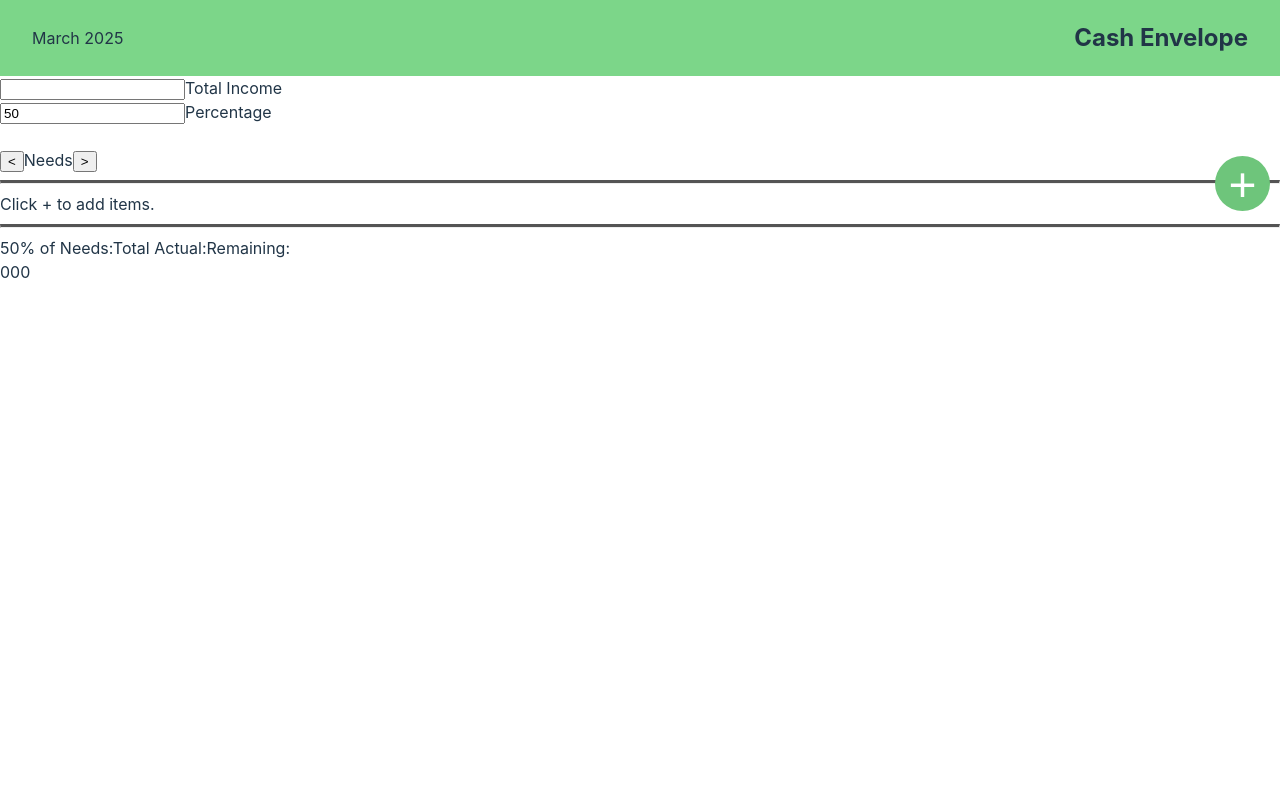
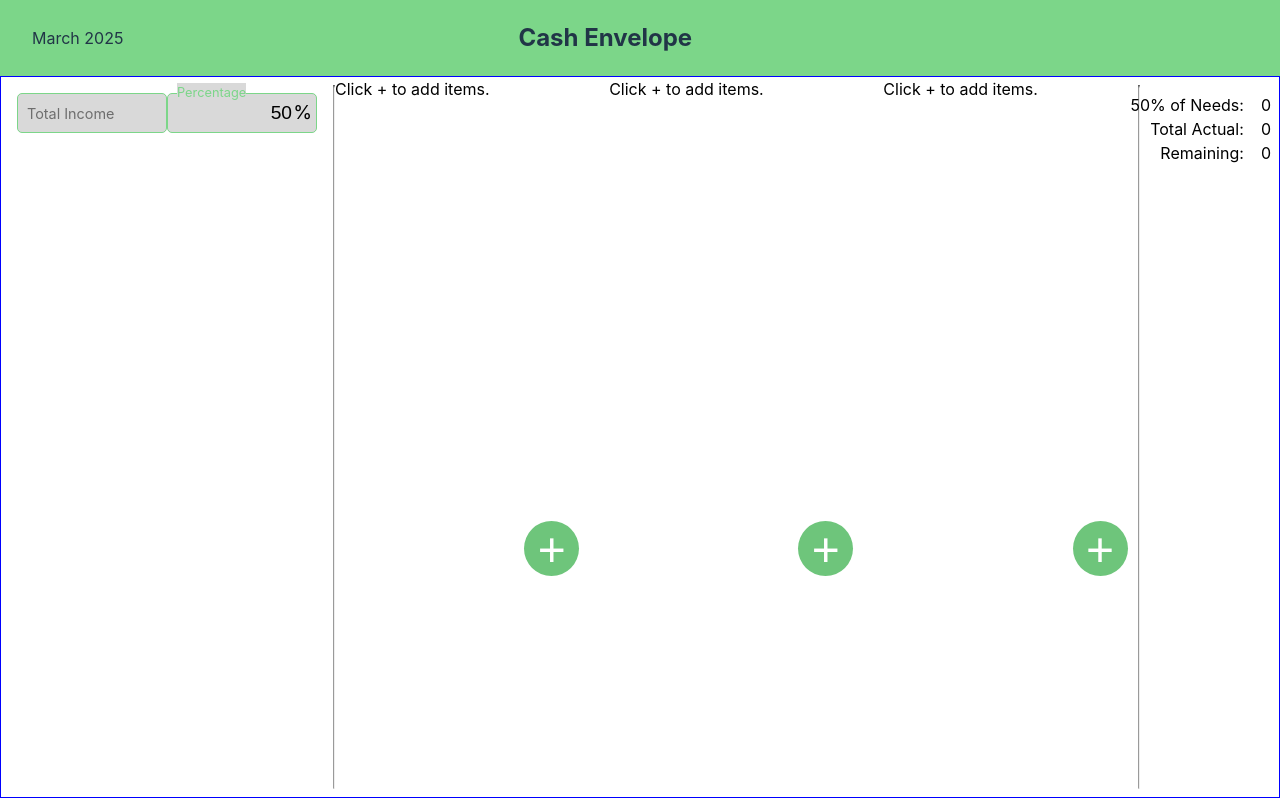
Before and after one commit to emscawas/cash-envelope, a React (Vite) app: page / in a window 1280 px wide. Built offline with nearby package versions, Linux system fonts and the light colour scheme.

Commit message:
wip: started doing css for desktop view of the budget, adjusted the header style to change responsively

```diff
--- a/src/components/body/BudgetPlanner.tsx
+++ b/src/components/body/BudgetPlanner.tsx
@@ -51,6 +51,9 @@ function BudgetPlanner() {
   const [currentBudget, setCurrentBudget] = useState(0);
   const [list, setList] = useState<BudgetItems[]>([]);
   const [budgetsPercentages, setBudgetsPercentages] = useState(defaultPercentages);
+  const [isWideScreen, setIsWideScreen] = useState(
+    window.matchMedia("(min-width: 768px)").matches
+  );
 
   // testing context usage here
   const addToList = (
@@ -92,6 +95,15 @@ function BudgetPlanner() {
 
   useEffect(() => {
     setBudgetsPercentage(budgetsPercentages[currentBudget]);
+
+    const handleResize = () => {
+      setIsWideScreen(window.matchMedia("(min-width: 768px)").matches);
+    };
+
+    window.addEventListener("resize", handleResize);
+    return () => {
+      window.removeEventListener("resize", handleResize);
+    };
   }, [currentBudget, budgetsPercentages]);
 
   const handleIncomeChange = (e: React.ChangeEvent<HTMLInputElement>) => {
@@ -258,7 +270,9 @@ function BudgetPlanner() {
         <Divider pixel="3" />
         {/* component for list of budgets allocated */}
         <div className="lists-tracker" id="slider">
-          {budgetPlannerBody[currentBudget]}
+          {isWideScreen
+            ? budgetPlannerBody // Display all components side by side
+            : budgetPlannerBody[currentBudget]} {/* Display one component at a time */}
         </div>
         <Divider pixel="3" />
         {/* component for footer */}
--- a/src/components/body/budgetplanner.css
+++ b/src/components/body/budgetplanner.css
@@ -1,4 +1,3 @@
-@media (max-width: 768px) {
 .body {
   height: 142px;
 }
@@ -28,8 +27,8 @@
   text-align: right;
 }
 
-  .income-text:not(:placeholder-shown) + .income-placeholder,
-  .income-text:focus + .income-placeholder {
+.income-text:not(:placeholder-shown)+.income-placeholder,
+.income-text:focus+.income-placeholder {
   top: -10px;
   font-size: 0.8rem;
   background-color: #d9d9d9;
@@ -78,9 +77,8 @@
   pointer-events: none;
 }
 
-  .percentage-text:not(:placeholder-shown)
-    + .percentage-placeholder,
-  .percentage-text:focus + .percentage-placeholder {
+.percentage-text:not(:placeholder-shown)+.percentage-placeholder,
+.percentage-text:focus+.percentage-placeholder {
   top: -10px;
   font-size: 0.8rem;
   background-color: #d9d9d9;
@@ -159,4 +157,25 @@
   flex-direction: column;
   align-items: flex-end;
 }
+
+@media (min-width: 768px) {
+  .body {
+    height: 90vh;
+    border: 1px solid blue;
+    display: flex;
   }
+
+  .navigations {
+    display: none;
+  }
+
+  #slider {
+    display: flex;
+    justify-content: space-between;
+    gap: 20px;
+  }
+
+  #slider > * {
+    flex: 1;
+  }
+}
--- a/src/components/header/header.css
+++ b/src/components/header/header.css
@@ -10,5 +10,23 @@
     display: flex;
     justify-content: space-between;
     width: 150px;
-    /* border: 2px solid black; */
 }
+
+@media (min-width: 768px) {
+    .header {
+        display: flex;
+        align-items: center;
+        justify-content: flex-start;
+        background-color: #7CD689;
+        padding: 0 2rem;
+    }
+
+    .header h2 {
+        width: 60%;
+        text-wrap: nowrap;
+    }
+
+    .date {
+        width: 40%;
+    }
+}
```
Lines whose indentation alone changed are shown as unchanged.
